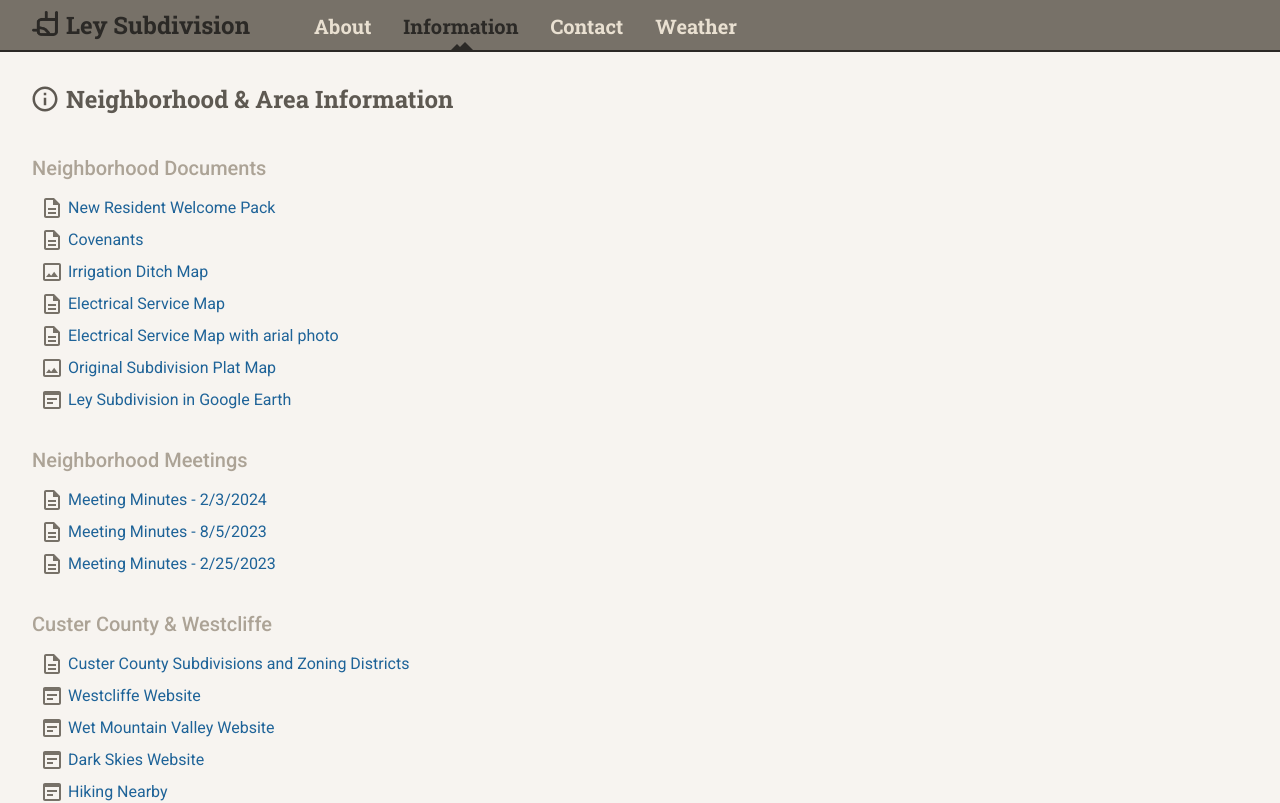
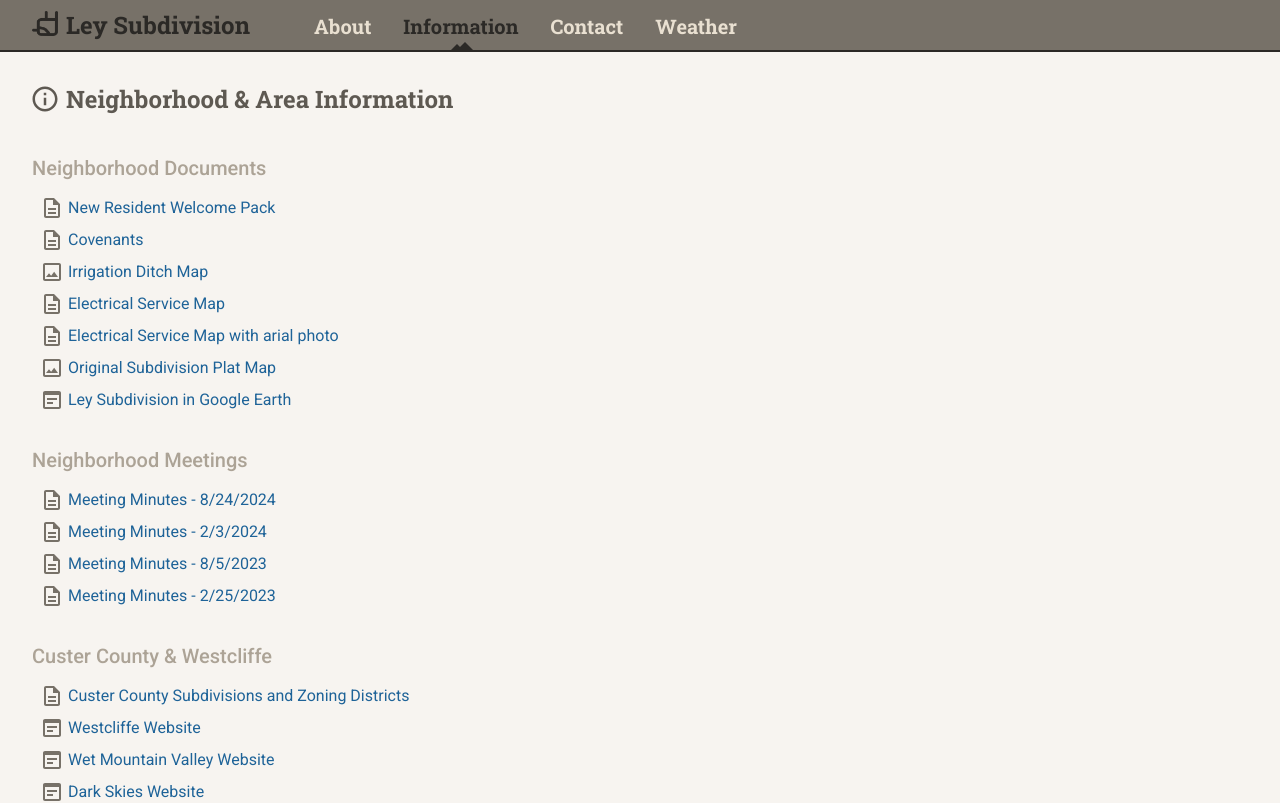
Before and after one commit to elezotte/LeySubdivision, a Next.js app: page /information in a window 1280 px wide. Shown: the top 803 px of the page. Built offline with nearby package versions, Linux system fonts and the light colour scheme.

Commit message:
add meeting minutes

```diff
--- a/src/components/information/informationItems.meetings.ts
+++ b/src/components/information/informationItems.meetings.ts
@@ -1,6 +1,12 @@
 import { ListIconTypes, ListItem } from 'components/common/itemList/ItemList'
 
 export const meetingItems: ListItem[] = [
+  {
+    id: 'meeting-minutes-08/24/2024',
+    label: 'Meeting Minutes - 8/24/2024',
+    path: '/documents/meeting-minutes/8_24_2024-ley_subdivision-meeting_minutes.pdf',
+    iconType: ListIconTypes.DOCUMENT,
+  },
   {
     id: 'meeting-minutes-02/03/2024',
     label: 'Meeting Minutes - 2/3/2024',
```
Also changed, not shown: 1 other file (tests, documents, lock files or other folders).
